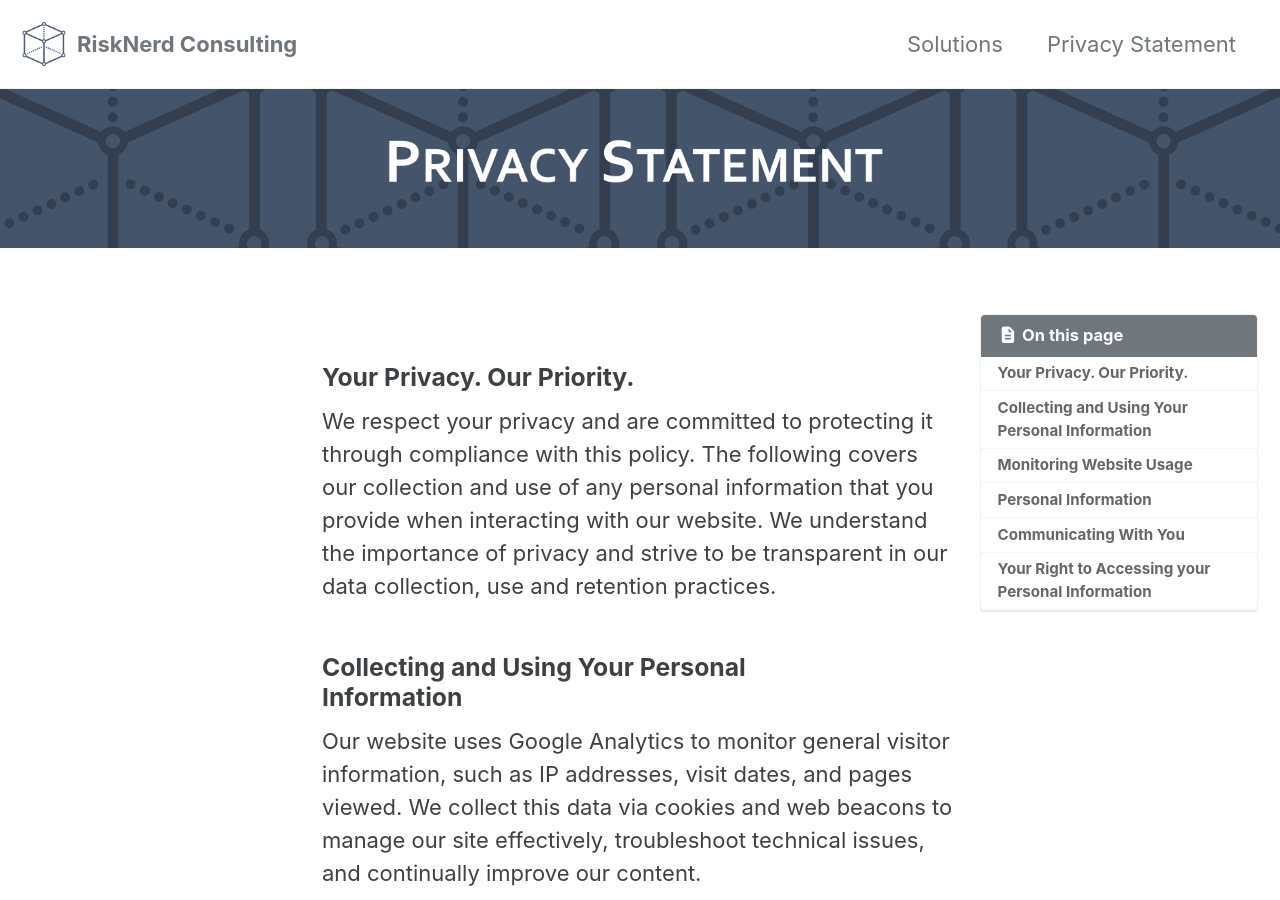
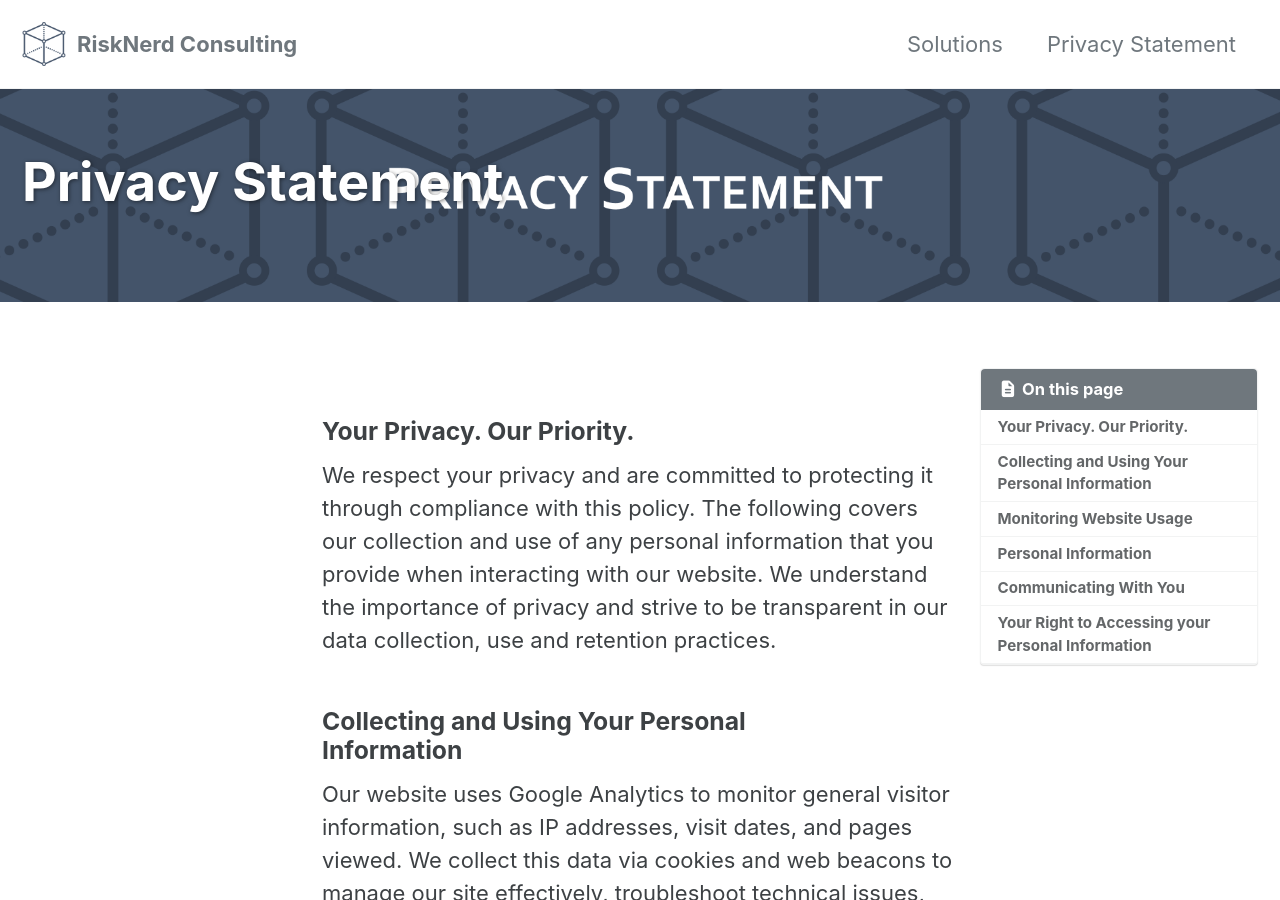
Before and after one commit to mattddickinson/risknerd2, a Jekyll site: the page built from _pages/privacy.md, in a window 1280 px wide and 900 px high. Built offline with Jekyll 4.4.1, drawn with Linux system fonts in a browser that asks for light colours; cached includes are drawn as plain includes.

Commit message:
restore page hero

```diff
--- a/_includes/page__hero.html
+++ b/_includes/page__hero.html
@@ -25,11 +25,14 @@
     <div class="wrapper">
       <h1 id="page-title" class="page__title" itemprop="headline">
         {% if paginator and site.paginate_show_page_num %}
+          {{ site.title }}{% unless paginator.page == 1 %} {{ site.data.ui-text[site.locale].page | default: "Page" }} {{ paginator.page }}{% endunless %}
         {% else %}
+          {{ page.title | default: site.title | markdownify | remove: "<p>" | remove: "</p>" }}
         {% endif %}
       </h1>
       {% if page.tagline %}
         <p class="page__lead">{{ page.tagline | markdownify | remove: "<p>" | remove: "</p>" }}</p>
+      {% elsif page.header.show_overlay_excerpt != false and page.excerpt %}
         <p class="page__lead">{{ page.excerpt | markdownify | remove: "<p>" | remove: "</p>" }}</p>
       {% endif %}
       {% include page__meta.html %}
```
